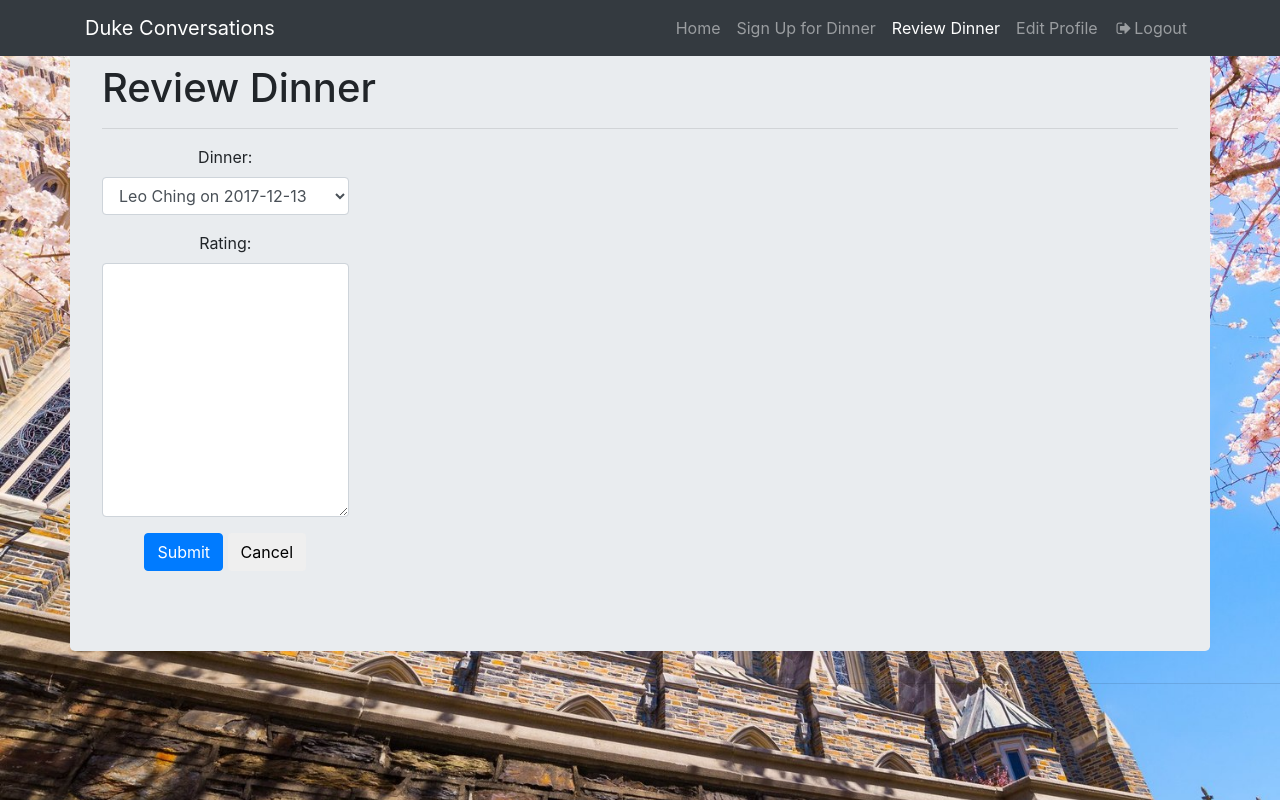
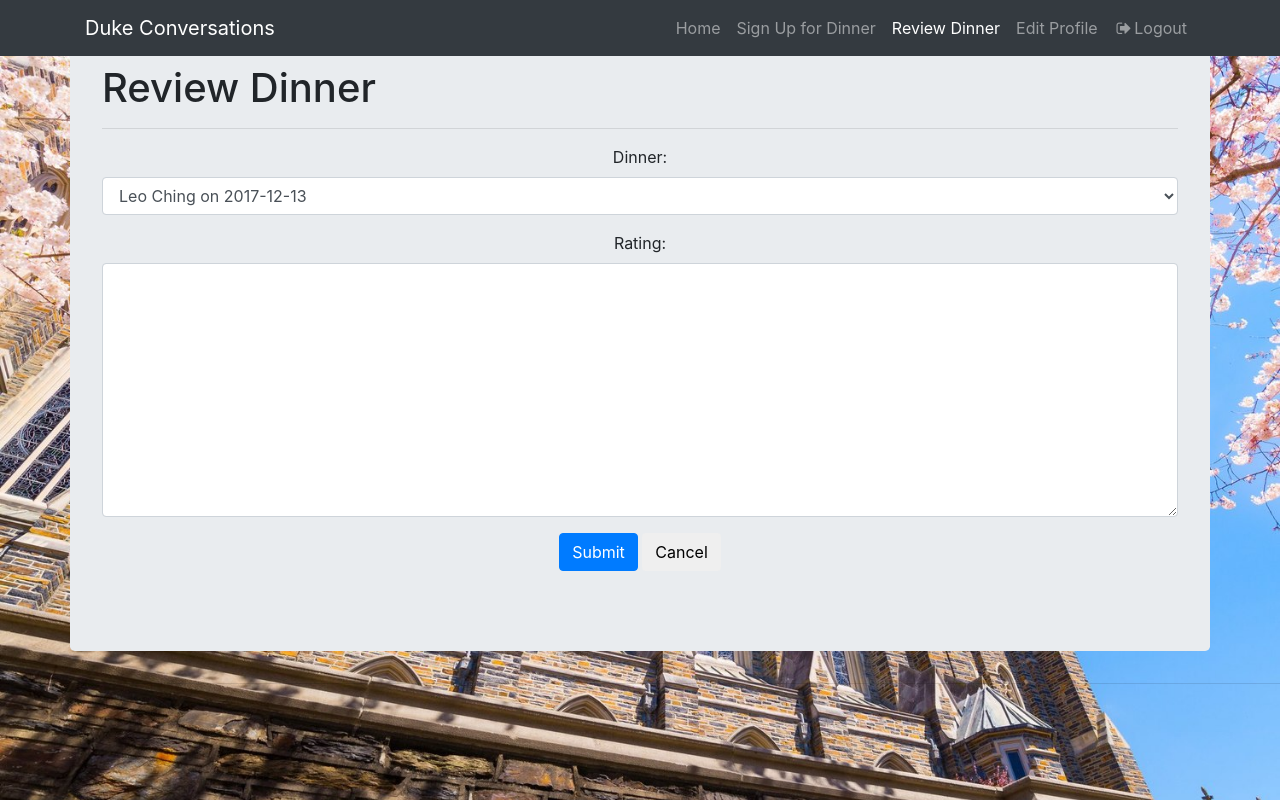
Before and after one commit to amd112/dukeConversations, a Django app: page /review in a window 1280 px wide. Run offline with Django 3.2, Linux system fonts and the light colour scheme; a user stored in the database is signed in; data comes from the database, SQL or seed files in the repository; data that the repository does not hold is empty; some libraries are stand-ins or nearby versions.

Commit message:
fixed the review page formatting

```diff
--- a/site/convos/app/templates/html_work/reviewDinner.html
+++ b/site/convos/app/templates/html_work/reviewDinner.html
@@ -71,7 +71,7 @@
     <hr>
   <div class="row">
       <!-- left column -->
-      <div class="col-md-3">
+      <div class="col-md-12">
         <div class="text-center">
 		<form class="form-group" action="" method='POST'> {% csrf_token %}
 
```
